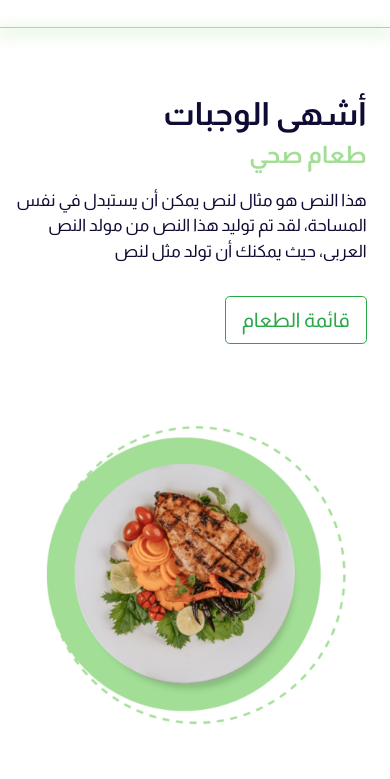
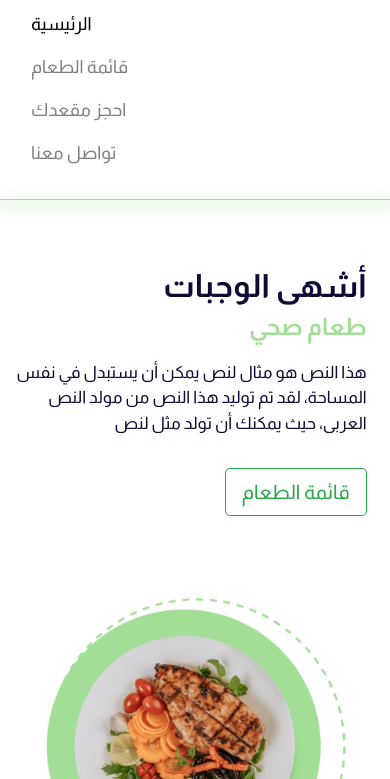
Before and after one commit to Kerolos2000/ALakeel---Restaurant, a plain HTML site: page index.html in a window 390 px wide. Both pictures are taken after a click on the button "Toggle navigation". Shown: the part 65-844 px from the top of the page. Drawn offline with Linux system fonts and the light colour scheme.

Commit message:
Update index.html

```diff
--- a/index.html
+++ b/index.html
@@ -15,17 +15,17 @@
 </head>
 <body>
 <!-- nav bar -->
-<div class="container">
+<div id="nav" class="container">
   <nav class="navbar navbar-expand-lg navbar-light ">
     <div class="container-fluid">
       <a class="navbar-brand " href="#index.html">
        <img src="icons/download.svg" alt="" width="40px" height="40" >
       <span class="textoflogo"><b>الأكيل</b></span>
      </a>
-     <button class="navbar-toggler" type="button" data-bs-toggle="collapse" data-bs-target="#navbarNavAltMarkup" aria-controls="navbarNavAltMarkup"  aria-expanded="false" aria-label="Toggle navigation">
+     <button class="navbar-toggler" type="button" data-toggle="collapse" data-target="#navbarNav" aria-controls="navbarNav"  aria-expanded="false" aria-label="Toggle navigation">
        <span class="navbar-toggler-icon"></span>
      </button>
-     <div class="collapse navbar-collapse  justify-content-end" id="navbarNavAltMarkup">
+     <div class="collapse navbar-collapse  justify-content-end" id="navbarNav">
        <div class="navbar-nav">
           <a class="nav-link active" id="nav-link1" aria-current="page" href="#head">الرئيسية</a>
           <a class="nav-link" href="#menu">قائمة الطعام</a>
```
